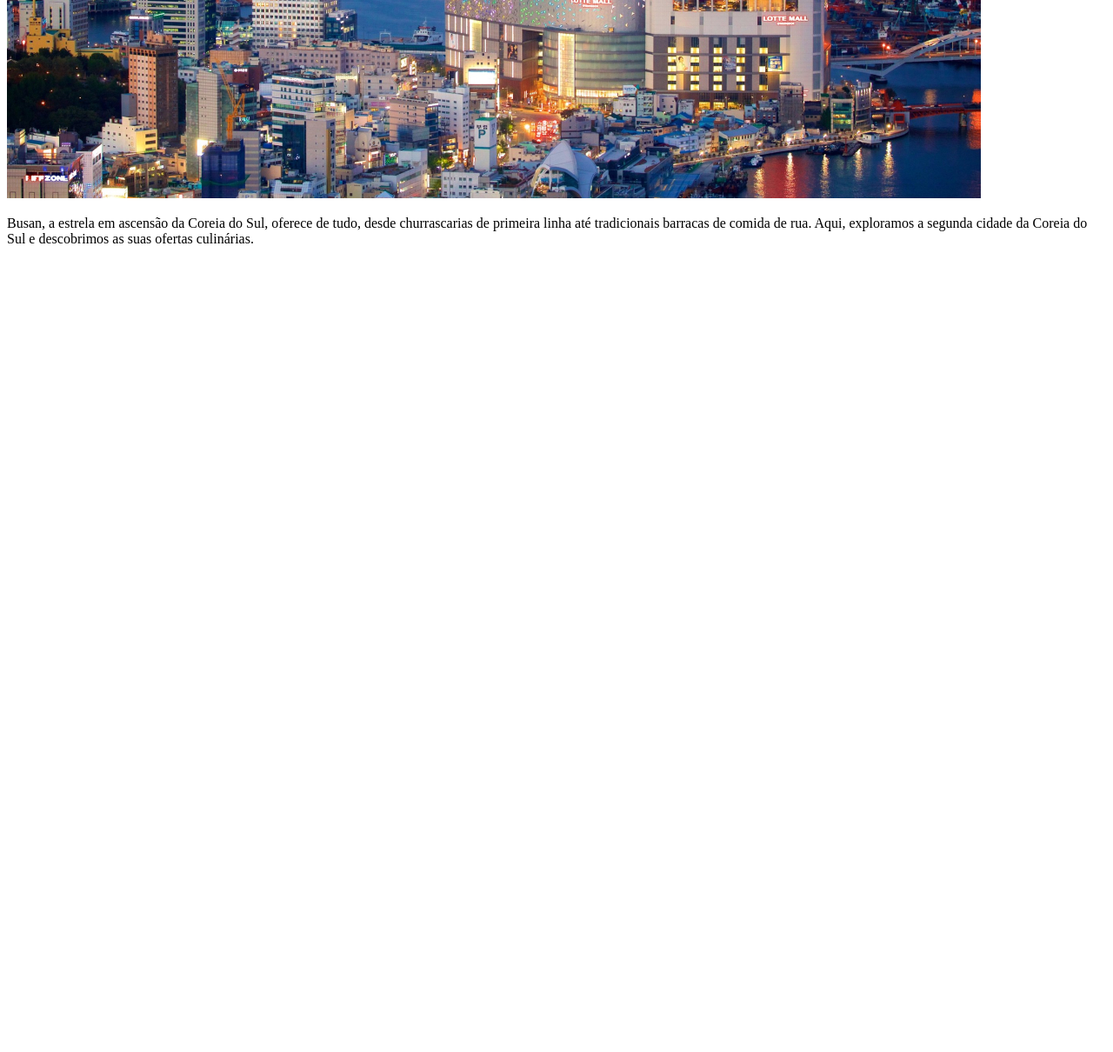
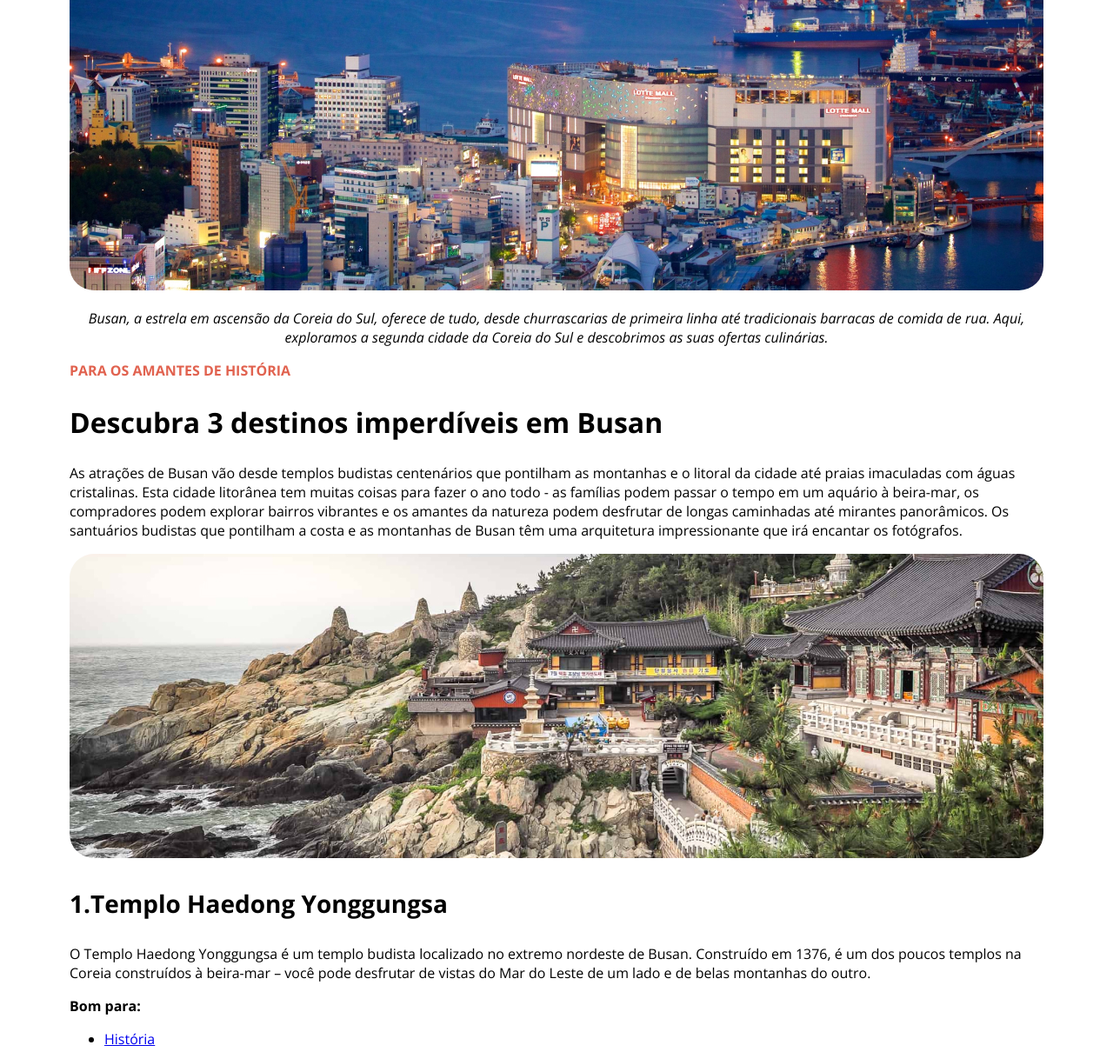
Before and after one commit to JRodriguess/pimeiro-desafio-local-turismo, a plain HTML site: page index.html in a window 1280 px wide. Shown: the part 533-1743 px from the top of the page at 87% size. Before the commit the page ends 833 px from the top, so only its background shows below. Drawn offline with nearby package versions, Linux system fonts and the light colour scheme.

Commit message:
ajustes de css

```diff
--- a/index.html
+++ b/index.html
@@ -1,21 +1,60 @@
 <!DOCTYPE html>
 <html lang="pt-br">
 <head>
+  <link rel="preconnect" href="https://fonts.googleapis.com">
+<link rel="preconnect" href="https://fonts.gstatic.com" crossorigin>
+<link href="https://fonts.googleapis.com/css2?family=Open+Sans:ital,wght@0,300..800;1,300..800&display=swap" rel="stylesheet">
   <meta charset="UTF-8">
   <meta name="viewport" content="width=device-width, initial-scale=1.0">
+  <link rel="stylesheet" href="style.css">
   <title>Projeto Turismo</title>
 </head>
 <body>
-  <main>
-    <section id="banner">
-      <p>Sua próxima viagem:</p>
-      <h1>Conheça Busan</h1>
-      <img src="./assent/banner 1 W660.jpg" alt="imagem de busan ao final dia ponte e predios ilumidos">
-      <p>Busan, a estrela em ascensão da Coreia do Sul, oferece de tudo, desde churrascarias de primeira linha até tradicionais barracas de comida de rua. Aqui, exploramos a segunda cidade da Coreia do Sul e descobrimos as suas ofertas culinárias.</p>
-    </section>
-    <section id="banner1"></section>
-    <section id="banner2"></section>
-    <section id="banner2"></section>
-  </main>
+  <div id="page">
+    <p class="headline">Sua próxima viagem:</p>
+        <h1>Conheça Busan</h1>
+        <img src="./assent/banner 1 W660.jpg" alt="imagem de busan ao final dia ponte e predios ilumidos">
+        <p id="subtitle">Busan, a estrela em ascensão da Coreia do Sul, oferece de tudo, desde churrascarias de primeira linha até tradicionais barracas de comida de rua. Aqui, exploramos a segunda cidade da Coreia do Sul e descobrimos as suas ofertas culinárias.</p>
+    <main>
+      <section id="home">
+        <p class="headline">Para os amantes de história</p>
+        <h2>Descubra 3 destinos imperdíveis em Busan</h2>
+        <p>As atrações de Busan vão desde templos budistas centenários que pontilham as montanhas e o litoral da cidade até praias imaculadas com águas cristalinas. Esta cidade litorânea tem muitas coisas para fazer o ano todo - as famílias podem passar o tempo em um aquário à beira-mar, os compradores podem explorar bairros vibrantes e os amantes da natureza podem desfrutar de longas caminhadas até mirantes panorâmicos.
+          Os santuários budistas que pontilham a costa e as montanhas de Busan têm uma arquitetura impressionante que irá encantar os fotógrafos.</p>
+
+      </section>
+      <section id="banner1">
+        <img src="./assent/banner 2  - W350.jpg" alt="imagem de praia com rochedos e casas imperias">
+        <h3>1.Templo Haedong Yonggungsa </h3>
+        <p>O Templo Haedong Yonggungsa é um templo budista localizado no extremo nordeste de Busan. Construído em 1376, é um dos poucos templos na Coreia construídos à beira-mar – você pode desfrutar de vistas do Mar do Leste de um lado e de belas montanhas do outro. </p>
+        <p class="bold">Bom para:</p>
+        <ul>
+          <li><a href="https://en.wikipedia.org/wiki/Haedong_Yonggungsa">História</a></li>
+        </ul>
+      </section>
+      <section id="banner2">
+        <img src="./assent/banner 3 - W350.jpg" alt="imagem de templo beomeo-sa">
+        <h3>2.Templo Beomeo-sa</h3>
+        <p>O Templo Beomeo-sa é um dos maiores santuários da Coreia do Sul. Ele está localizado no alto da borda leste da montanha Geumjeongsa e fica distante da agitação da cidade. O Daeungjeon Hall do templo é um exemplo bem preservado da arquitetura da Dinastia Joseon.</p>
+        <p class="bold">Bom para:</p>
+        <ul>
+          <li><a href="https://en.wikipedia.org/wiki/Beomeosa">História</a></li>
+        </ul>
+      </section>
+      <section id="banner3">
+        <img src="./assent/banner 4 - W350.png" alt="imagem de parque de yougdson">
+        <h3>3.Parque Yongdusan</h3>
+        <p>O Parque Yongdusan, localizado no centro de Busan, abriga alguns dos monumentos mais importantes da cidade. Você pode ver vistas espetaculares do topo da Torre Busan, de 120 metros de altura. O parque tem 2 museus - confira os instrumentos musicais tradicionais no Museum of World Folk Instruments e mais de 80 veleiros coreanos no Exhibition Hall of World Model Boats.</p>
+        <p class="bold">Bom para:</p>
+        <ul>
+          <li>Casais</li>
+          <li>Familias</li>
+          <li>Orçamentos</li>
+        </ul>
+      </section>
+      <p>As melhores coisas para fazer em Busan mostram a reputação da cidade como um importante porto marítimo na Ásia. Frequentemente vista como a essência da Coreia do Sul, você experimentará uma atmosfera única em termos de diversidade étnica e cultural, já que a cidade recebe um público cosmopolita o ano todo. </p>
+    </main>
+</div>
+  <footer>Feito com ❤ pela Rocketseat</footer>
 </body>
 </html>
--- /dev/null
+++ b/style.css
@@ -0,0 +1,39 @@
+* {
+  /*margin: 0;
+  padding: 0;*/
+}
+:root {
+  font-family: "Open Sans", sans-serif;
+  font-size: 16px;
+}
+h1 {
+  font-size: 36px;
+}
+h2 {
+  font-size: 32px;
+}
+h3 {
+  font-size: 28px;
+}
+h1 h2 h3 {
+  font-weight: bold;
+}
+#page {
+  width: 1120px;
+  margin: 88px auto;
+}
+img {
+  border-radius: 28px;
+}
+.headline {
+  color: #E1624F;
+  text-transform: uppercase;
+  font-weight: bold;
+}
+#subtitle {
+  font-style: italic;
+  text-align: center;
+}
+.bold {
+  font-weight: bold;
+}
```
